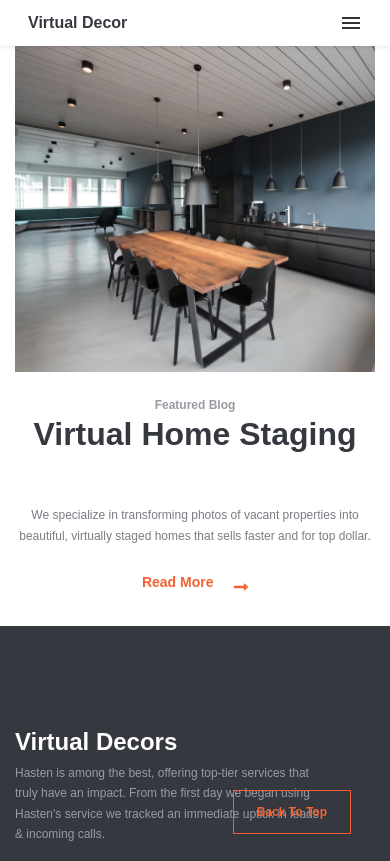
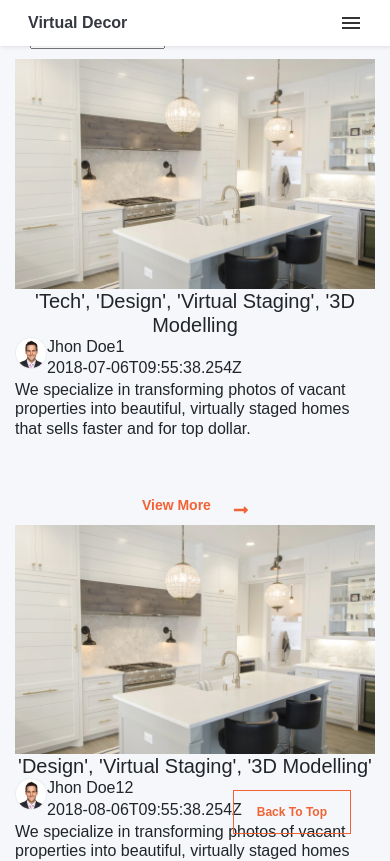
Before and after one commit to alemprogramer/interior-app, a React (Create React App) app: page /blog in a window 390 px wide. Shown: the top 861 px of the page. Built offline with nearby package versions, Linux system fonts and the light colour scheme; a web font is replaced by a local one.

Commit message:
// eslint-disable-next-line Added

```diff
--- a/src/components/HowItWork/Mobile.jsx
+++ b/src/components/HowItWork/Mobile.jsx
@@ -15,7 +15,7 @@ const Mobile = ({title, frequents, work}) => {
         if (work) {
             setObj(work)
         }
-
+       // eslint-disable-next-line
     }, []);
     return (
         <section className="hiw mobile">
--- a/src/components/navbar/SmallNavbar.jsx
+++ b/src/components/navbar/SmallNavbar.jsx
@@ -1,10 +1,18 @@
+import React, {/* useState, useEffect */} from 'react';
+import { Link } from 'react-router-dom';
+
+
 const SmallNavbar = ({data}) => {
+    /* const [state, setState] = useState([]);
+    useEffect(() => {
+        setState(data)
+    }, []); */
     return (
         <section className="header">
             <div className="container">
                 <div className="row">
                     <div className="col-12">
-                        <a href="index.html" className="logo">Virtual Decor</a>
+                        <Link to="/" className="logo">Virtual Decor</Link>
                         <input className="menu-btn" type="checkbox" id="menu-btn"/>
                         <label className="menu-icon" htmlFor="menu-btn"><span className="navicon"/></label>
                         <ul className="menu">
@@ -266,19 +274,19 @@ const SmallNavbar = ({data}) => {
                                 </div>
                             </li>
                             <li className="main-list">
-                                <a href="index.html">Portfolio</a>
+                                <Link to="/portfolio">Portfolio</Link>
                             </li>
                             <li className="main-list">
-                                <a href="index.html">Blog</a>
+                                <Link to="/blog">Blog</Link>
                             </li>
                             <li className="main-list">
-                                <a href="index.html">Help</a>
+                                <Link to="/faq">Help</Link>
                             </li>
                             <li className="main-list">
-                                <a href="index.html">Contact</a>
+                                <Link to="/contact">Contact</Link>
                             </li>
                             <li className="main-list">
-                                <a href="index.html">Sign in</a>
+                                <Link to="index.html">Sign in</Link>
                             </li>
                         </ul>
                     </div>
--- a/src/pages/blog/blog.jsx
+++ b/src/pages/blog/blog.jsx
@@ -16,7 +16,6 @@ class Blogger extends Component {
         if (loading) {
             return <h2>Loading...</h2>
         }
-        console.log(link);
         return (
             <div className="col-md-4 col-sm-4 col-12">
                 <div className="partner_slide">
--- a/src/pages/blog/index.jsx
+++ b/src/pages/blog/desk.jsx
@@ -3,9 +3,9 @@ import Banner from "../../components/banner/index";
 import Blogger from "./blog";
 import Pagination from './pagination';
 
-import imgUrl,{ url as link, blog as Data, tags } from '../../components/data/data';
+import imgUrl,{ url as link, tags } from '../../components/data/data';
 
-function Blog() {
+function Desk({data}) {
     const person = {
         avatar: `${imgUrl}/blogger.png`,
         name: `Jhon Doe13579`
@@ -25,17 +25,19 @@ function Blog() {
     // Used For Post Data Rendering
     useEffect(() => {
         blogLoading(true);
-        setBlog(Data);
+        setBlog(data);
         setTimeout(() => {
             blogLoading(false);
         }, 1000);
+        return () => { setBlog([]);}
+        // eslint-disable-next-line
     }, []);
 
     // Filter Method
     const filtering = (t) => {
         let rslt = []
         setLoader(true)
-        Data.forEach((e) => {
+        data.forEach((e) => {
             let value = e
                 .tags
                 .find((d) => {
@@ -88,7 +90,6 @@ function Blog() {
 
     }
 
-    console.log(currentBlogs);
 
     return (
         <section className="blog">
@@ -117,10 +118,10 @@ function Blog() {
                                                 <button
                                                     type='button'
                                                     onClick={() => {
-                                                        if (Data.length !== blog.length) {
+                                                        if (data.length !== blog.length) {
                                                             setLoader(true);
                                                             setTimeout(() => {
-                                                                setBlog(Data);
+                                                                setBlog(data);
                                                                 setLoader(false);
                                                                 window.scrollTo({ top: 650, left: 0 });
                                                             }, 1000);
@@ -211,4 +212,4 @@ function Blog() {
     )
 }
 
-export default Blog
+export default Desk
--- /dev/null
+++ b/src/pages/blog/index.js
@@ -0,0 +1,21 @@
+import React, { useEffect, useState } from 'react'
+import mediaObserver from '../../components/breakPoints/breakpoint'
+import Desk from './desk.jsx';
+import Mobile from "./mobile";
+
+import { blog } from "../../components/data/data";
+
+function Blog() {
+    const [media, setMedia] = useState([]);
+    useEffect(() => {
+        mediaObserver(setMedia)
+
+    }, [media])
+    return (
+        <>
+            {media === 'mobile' ? <Mobile data={blog} /> : <Desk  data={blog}/> }
+        </>
+    )
+}
+
+export default Blog
--- /dev/null
+++ b/src/pages/blog/mobile.jsx
@@ -0,0 +1,122 @@
+import React, {useEffect, useState} from 'react'
+import { Link } from 'react-router-dom';
+
+function Mobile({data}) {
+    const [blog,
+        setBlog] = useState([]);
+    useEffect(() => {
+        setBlog(data)
+        return () => {
+            setBlog([])
+        }
+        // eslint-disable-next-line
+    }, []);
+    return (
+        <section
+            className="blog_parts d-block d-md-none d-sm-block d-lg-none d-xl-none">
+            <div className="blog_options mini-nav">
+                <div className="container">
+                    <div className="row">
+                        <div className="col-12">
+                            <div className="blog_opt">
+                                <div className="container-fluid">
+                                    <div className="row">
+                                        <div className="col-12">
+                                            <div className="form-inline my-2 my-lg-0">
+                                                <div className="form_sector options">
+                                                    <div className="input">
+                                                        <h6>
+                                                            Blog Categories
+                                                        </h6>
+                                                    </div>
+                                                    <select className="styled">
+                                                        <option value="al">All</option>
+                                                        <option value="kc">Tech</option>
+                                                        <option value="br">Design</option>
+                                                        <option value="din">Agent Outreach</option>
+                                                        <option value="lr">Virtual Staging</option>
+                                                        <option value="br">3D Modelling</option>
+                                                    </select>
+                                                </div>
+                                            </div>
+                                        </div>
+                                    </div>
+                                </div>
+                            </div>
+                        </div>
+                    </div>
+                </div>
+            </div>
+            <div className="blog_partitions">
+                <div className="container">
+                    <div className="row">
+                        {blog.map((d,k)=>
+                        <div key={k++} className="col-sm-6 col-12">
+                            <div className="partner_slide">
+                                <div className="partner_img">
+                                        <img src={d.img} alt="partner" className="img-fluid"/>
+                                </div>
+                                <div className="partner_text">
+                                    {/* this is mini heading */}
+                                    <div className="title text-center text-capitalize">
+                                            <h5>{d.title}</h5>
+                                    </div>
+                                    {/* mini heading ends here */}
+                                    <div className="blogger">
+                                        <div className="imgs float-left">
+                                                <img src={d.avatar} alt="blogger.png" className="img-fluid"/>
+                                        </div>
+                                            <h6>{d.writer}</h6>
+                                            <p>{d.date}</p>
+                                    </div>
+                                    <div className="text_part">
+                                        <h6>
+                                                {d.slogan}
+                                        </h6>
+                                    </div>
+                                        <Link to={`/blog-open/${d.slug}`} className="mini_btn d-inline-block text-capitalize text-center">
+                                        <h5>view more
+                                        </h5>
+                                        <i className="fas fa-long-arrow-alt-right"/>
+                                    </Link>
+                                </div>
+                            </div>
+                        </div>
+)}
+                    </div>
+                    {/* <div className="row">
+                        <div className="col-md-12 col-sm-12 col-12">
+                            <div className="pagination_part">
+                                <nav aria-label="Page navigation example">
+                                    <ul className="pagination justify-content-center">
+                                        <li className="page-item disabled">
+                                            <a className="page-link arrows" href="#" tabIndex={-1} aria-disabled="true">
+                                                <span aria-hidden="true"><i className="fas fa-long-arrow-alt-left"/></span>Previous</a>
+                                        </li>
+                                        <li className="page-item active">
+                                            <a className="page-link" href="#">1</a>
+                                        </li>
+                                        <li className="page-item">
+                                            <a className="page-link" href="#">2</a>
+                                        </li>
+                                        <li className="page-item">
+                                            <a className="page-link" href="#">3</a>
+                                        </li>
+                                        <li className="page-item">
+                                            <a className="page-link arrows" href="#">Next<span aria-hidden="true"><i className="fas fa-long-arrow-alt-right"/></span>
+                                            </a>
+                                        </li>
+                                    </ul>
+                                </nav>
+                            </div>
+                        </div>
+                    </div>
+                 */}
+                </div>
+            </div>
+        </section>
+
+    )
+}
+
+export default Mobile
--- a/src/pages/homePage/services/main.js
+++ b/src/pages/homePage/services/main.js
@@ -1,6 +1,6 @@
 import React, { useEffect, useState } from 'react';
 import mediaObserver from "../../../components/breakPoints/breakpoint";
-import DeskService from "./index";
+import DeskService from "./dekstop";
 import Mobile from "./mobile";
 
 function Services() {
```
Also changed, not shown: src/pages/homePage/services/dekstop.jsx (renamed from src/pages/homePage/services/index.jsx).
